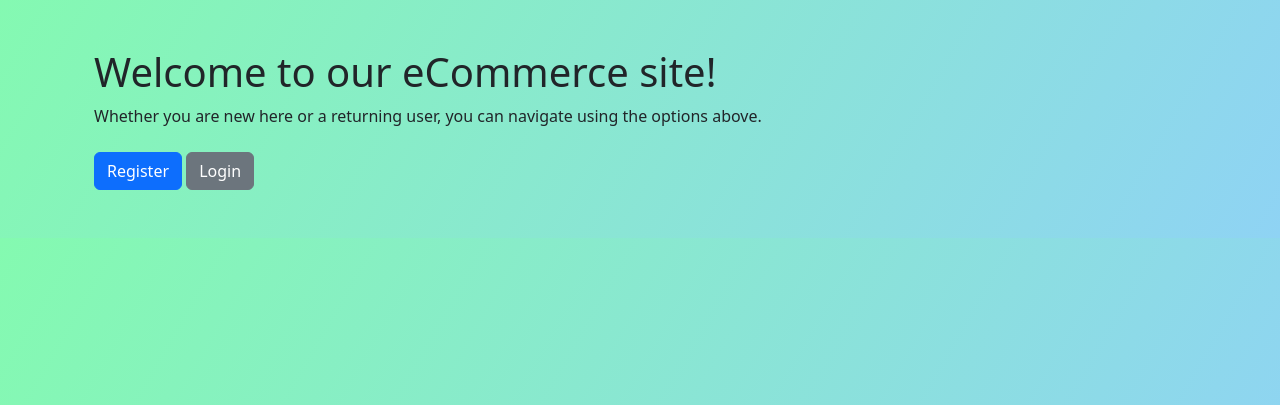
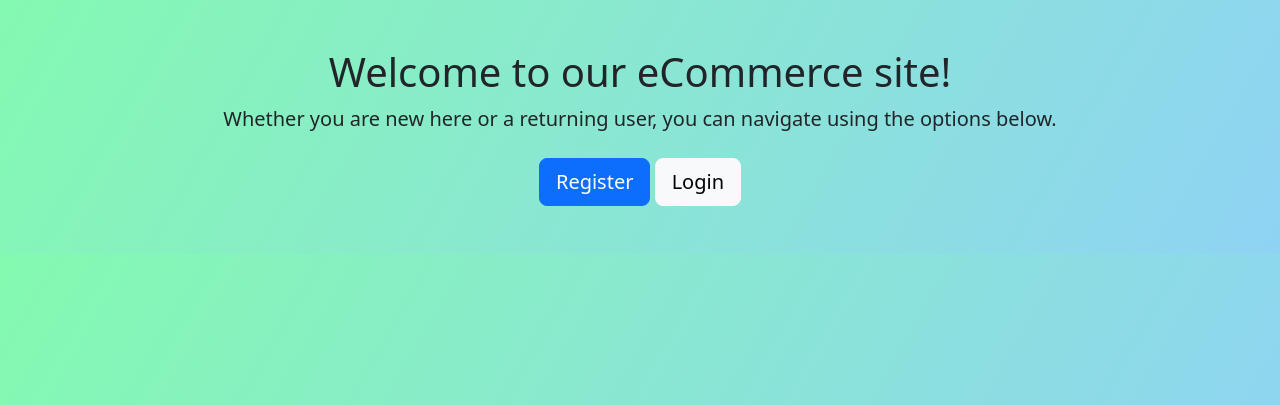
Before and after one commit to MariosAvraam/online-shop, a Flask app: page / in a window 1280 px wide. Shown: the part 56-461 px from the top of the page. Run offline with Flask 3, Linux system fonts and the light colour scheme; some libraries are stand-ins or nearby versions.

Commit message:
Update index.html. Make the text centered. Add some more classes.

```diff
--- a/templates/index.html
+++ b/templates/index.html
@@ -1,14 +1,14 @@
 {% extends "base.html" %}
 
 {% block content %}
-<div class="container mt-5">
+<div class="text-center mt-5">
     <h1>Welcome to our eCommerce site!</h1>
-    <p>
-        Whether you are new here or a returning user, you can navigate using the options above.
+    <p class="lead">
+        Whether you are new here or a returning user, you can navigate using the options below.
     </p>
     <div class="mt-4">
-        <a href="{{ url_for('register') }}" class="btn btn-primary">Register</a>
-        <a href="{{ url_for('login') }}" class="btn btn-secondary">Login</a>
+        <a href="{{ url_for('register') }}" class="btn btn-primary btn-lg btn-fixed-width">Register</a>
+        <a href="{{ url_for('login') }}" class="btn btn-light btn-lg btn-fixed-width">Login</a>
     </div>
 </div>
 {% endblock %}
```
